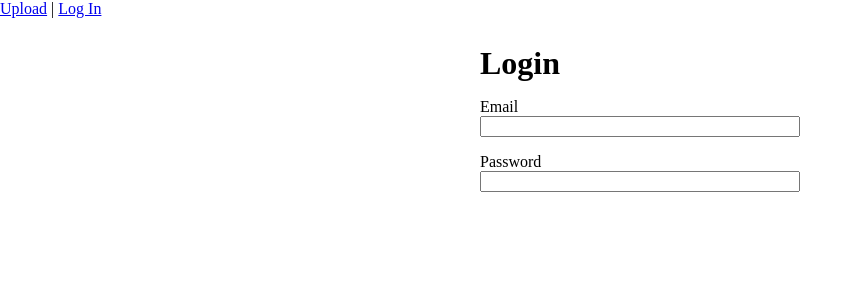
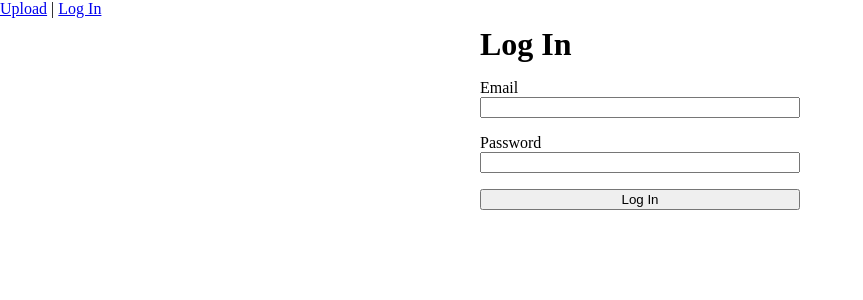
Before and after one commit to milky2028/web-reader-v3, a SvelteKit app: page /login in a window 1280 px wide. Shown: the top 300 px of the page, without its empty margins (0-863 px from the left). Built offline with nearby package versions, Linux system fonts and the light colour scheme; no server answers.

Commit message:
fully functioning login page

```diff
--- a/package.json
+++ b/package.json
@@ -34,6 +34,7 @@
 	},
 	"type": "module",
 	"dependencies": {
-		"extract-zip-rar": "^0.8.2"
+		"extract-zip-rar": "^0.8.2",
+		"firebase": "^10.12.2"
 	}
 }
--- /dev/null
+++ b/src/lib/auth.ts
@@ -0,0 +1,5 @@
+import { browserLocalPersistence, getAuth } from 'firebase/auth';
+import { app } from './firebase';
+
+export const auth = getAuth(app);
+auth.setPersistence(browserLocalPersistence);
--- /dev/null
+++ b/src/lib/firebase.ts
@@ -0,0 +1,12 @@
+import { initializeApp } from 'firebase/app';
+
+const firebaseConfig = {
+	apiKey: 'AIzaSyANTNfwAVk9V45F90C5NsLtyApZYyNIj0o',
+	authDomain: 'web-reader-ae90f.firebaseapp.com',
+	projectId: 'web-reader-ae90f',
+	storageBucket: 'web-reader-ae90f.appspot.com',
+	messagingSenderId: '530940709445',
+	appId: '1:530940709445:web:ce35a5fce5576d5fc2312c'
+};
+
+export const app = initializeApp(firebaseConfig);
--- /dev/null
+++ b/src/lib/user.svelte.ts
@@ -0,0 +1,9 @@
+import { onAuthStateChanged, type User } from 'firebase/auth';
+import { auth } from './auth';
+
+let user: User | null = $state(null);
+onAuthStateChanged(auth, (userState) => {
+	user = userState;
+});
+
+export const getUser = () => user;
--- a/src/routes/login/+page.svelte
+++ b/src/routes/login/+page.svelte
@@ -1,11 +1,28 @@
+<script lang="ts">
+	import { auth } from '$lib/auth';
+	import { getUser } from '$lib/user.svelte';
+	import { signInWithEmailAndPassword, signOut } from 'firebase/auth';
+
+	async function onSubmit(event: SubmitEvent) {
+		event.preventDefault();
+		const data = new FormData(event.target as HTMLFormElement);
+
+		const email = data.get('email');
+		const password = data.get('password');
+		if (typeof email === 'string' && typeof password === 'string') {
+			await signInWithEmailAndPassword(auth, email, password);
+		}
+	}
+</script>
+
 <style>
-	.page {
+	div {
 		display: grid;
 		place-items: center;
 		height: 25vh;
 	}
 
-	.login {
+	form {
 		display: grid;
 		row-gap: 1rem;
 		width: 25vw;
@@ -20,10 +37,15 @@
 	}
 </style>
 
-<div class="page">
-	<div class="login">
-		<h1>Login</h1>
-		<label>Email<br /><input type="email" /></label>
-		<label>Password<br /><input type="password" /></label>
-	</div>
+<div>
+	{#if getUser()}
+		<button on:click={() => signOut(auth)}>Sign Out</button>
+	{:else}
+		<form on:submit={onSubmit}>
+			<h1>Log In</h1>
+			<label>Email<br /><input name="email" type="email" /></label>
+			<label>Password<br /><input name="password" type="password" /></label>
+			<input type="submit" value="Log In" />
+		</form>
+	{/if}
 </div>
```
Also changed, not shown: 1 other file (tests, documents, lock files or other folders).
